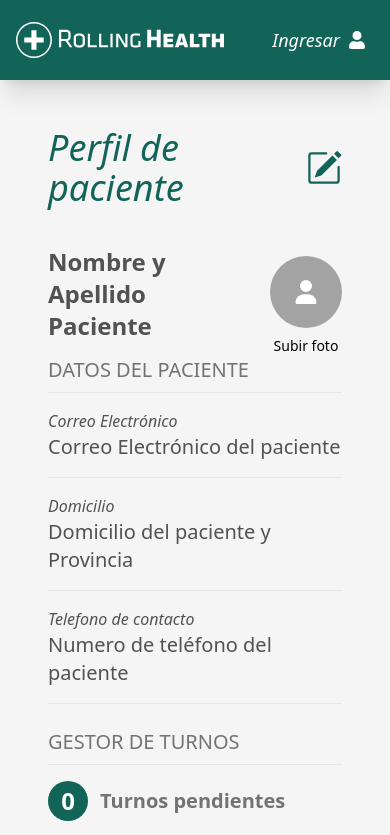
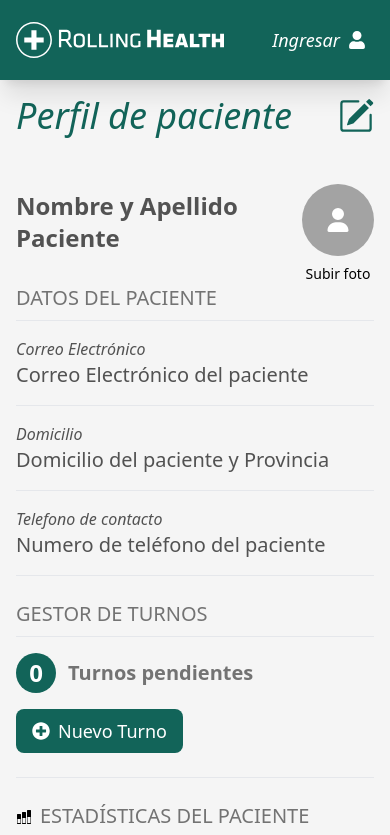
Before and after one commit to fagomezomil/rollinghealth, a React (Vite) app: page /paciente in a window 390 px wide. Shown: the top 835 px of the page. Built offline with nearby package versions, Linux system fonts and the light colour scheme; no server answers.

Commit message:
ajustes de tabla del portal y paddings sideportal

```diff
--- a/src/components/portalpacientes/MenuPortal.jsx
+++ b/src/components/portalpacientes/MenuPortal.jsx
@@ -77,14 +77,14 @@ export default function MenuPortal({ setPortal, portal, cantidadTurnos, turnosPa
                         <tbody>
                             {turnosCompletos.map((turno, index) => (
                                 <tr key={turno._id || index} className='border-b'>
-                                    <td className='p-2 md:p-5'>{index + 1}</td>
+                                    <td className='p-2 md:p-5'> <p className='font-bold text-white bg-[#126459] rounded-full py-2 px-4'>{index + 1}</p></td>
                                     <td className='p-2 md:p-5'>{turno.fecha}</td>
                                     <td className='p-2 md:p-5'>{turno.hora}</td>
                                     <td className='p-2 md:p-5'>{turno.medico}</td>
                                     <td className='p-2 md:p-5'>{turno.especialidad}</td>
                                     <td className='p-2 md:p-5'>{turno.centroMedico}</td>
                                     <td className='p-2 md:p-5'>
-                                        <button onClick={() => cancelarTurno(turno._id)} className="text-red-500 hover:text-red-700">
+                                        <button onClick={() => cancelarTurno(turno._id)} className="text-3xl flex items-center text-red-500 hover:text-red-700">
                                             <IoCloseCircle />
                                         </button>
                                         <Toaster/>
--- a/src/components/portalpacientes/SidePortal.jsx
+++ b/src/components/portalpacientes/SidePortal.jsx
@@ -8,7 +8,7 @@ export default function SidePortal({ setPortal , cantidadTurnos, paciente}) {
 
 
     return (
-        <div className='col-span-12 xl:col-span-4 bg-neutral-100 bg-cover bg-no-repeat w-full p-12'>
+        <div className='col-span-12 xl:col-span-4 bg-neutral-100 bg-cover bg-no-repeat w-full p-4 md:p-12'>
             <div className='flex justify-between'>
                 <h1 className='italic text-4xl text-[#126459]'>Perfil de paciente</h1>
                 <button className='text-4xl text-[#126459]'><BsPencilSquare /></button>
```
